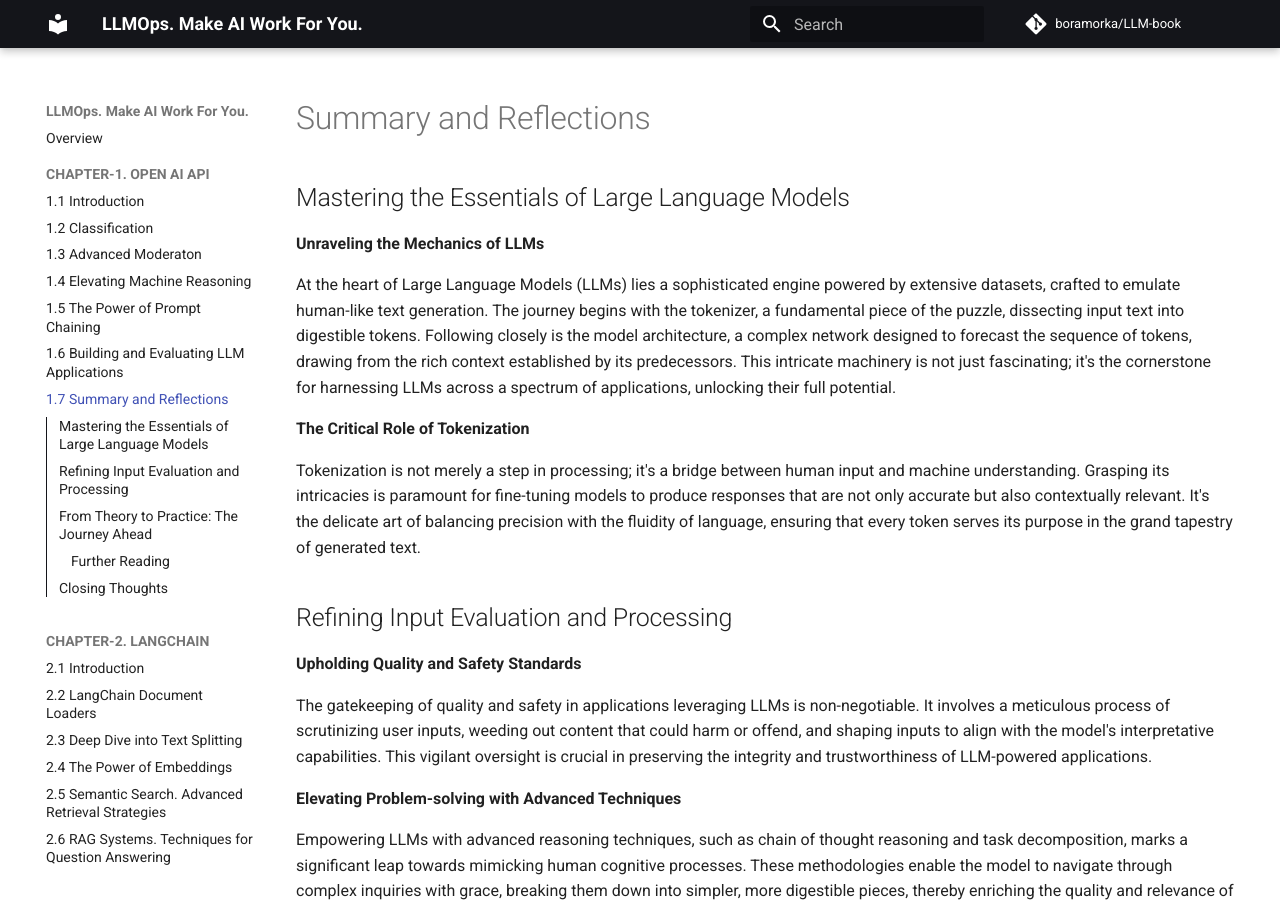
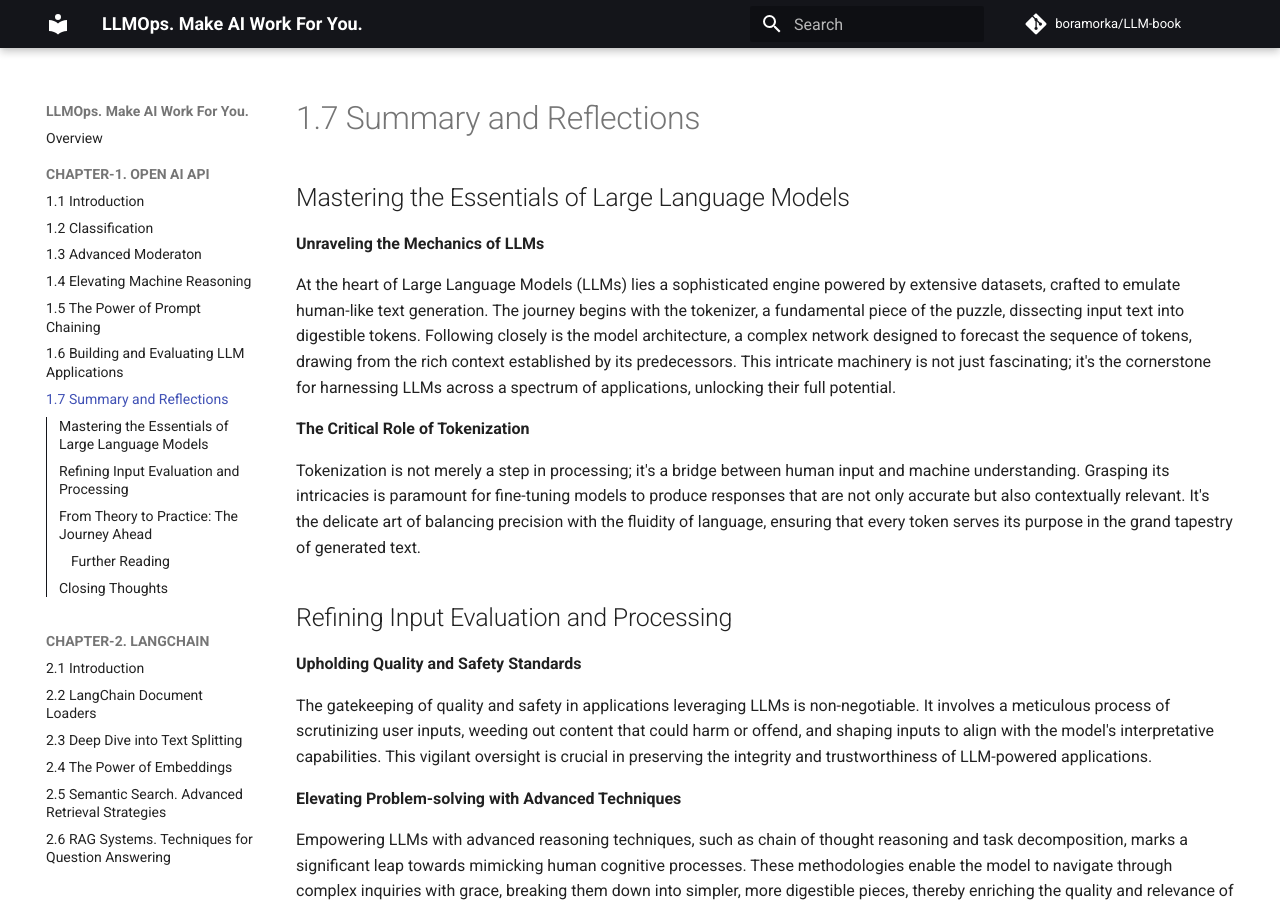
Before and after one commit to boramorka/LLM-Book, an MkDocs documentation site: the page built from docs/CHAPTER-1/1.7 Summary and Reflections.md, in a window 1280 px wide and 900 px high. Built offline with MkDocs 1.6.1 and Material for MkDocs 9.7.7, drawn with Linux system fonts in a browser that asks for light colours; comment, search, counter and statistics services are not loaded.

Commit message:
titles fix

```diff
--- a/docs/CHAPTER-1/1.7 Summary and Reflections.md
+++ b/docs/CHAPTER-1/1.7 Summary and Reflections.md
@@ -1,4 +1,4 @@
-# Summary and Reflections
+# 1.7 Summary and Reflections
 
 ## Mastering the Essentials of Large Language Models
 
```
Also changed, not shown: docs/CHAPTER-2/2.8 Summary and Reflections.md (+1 -1 lines), 1 other file.
